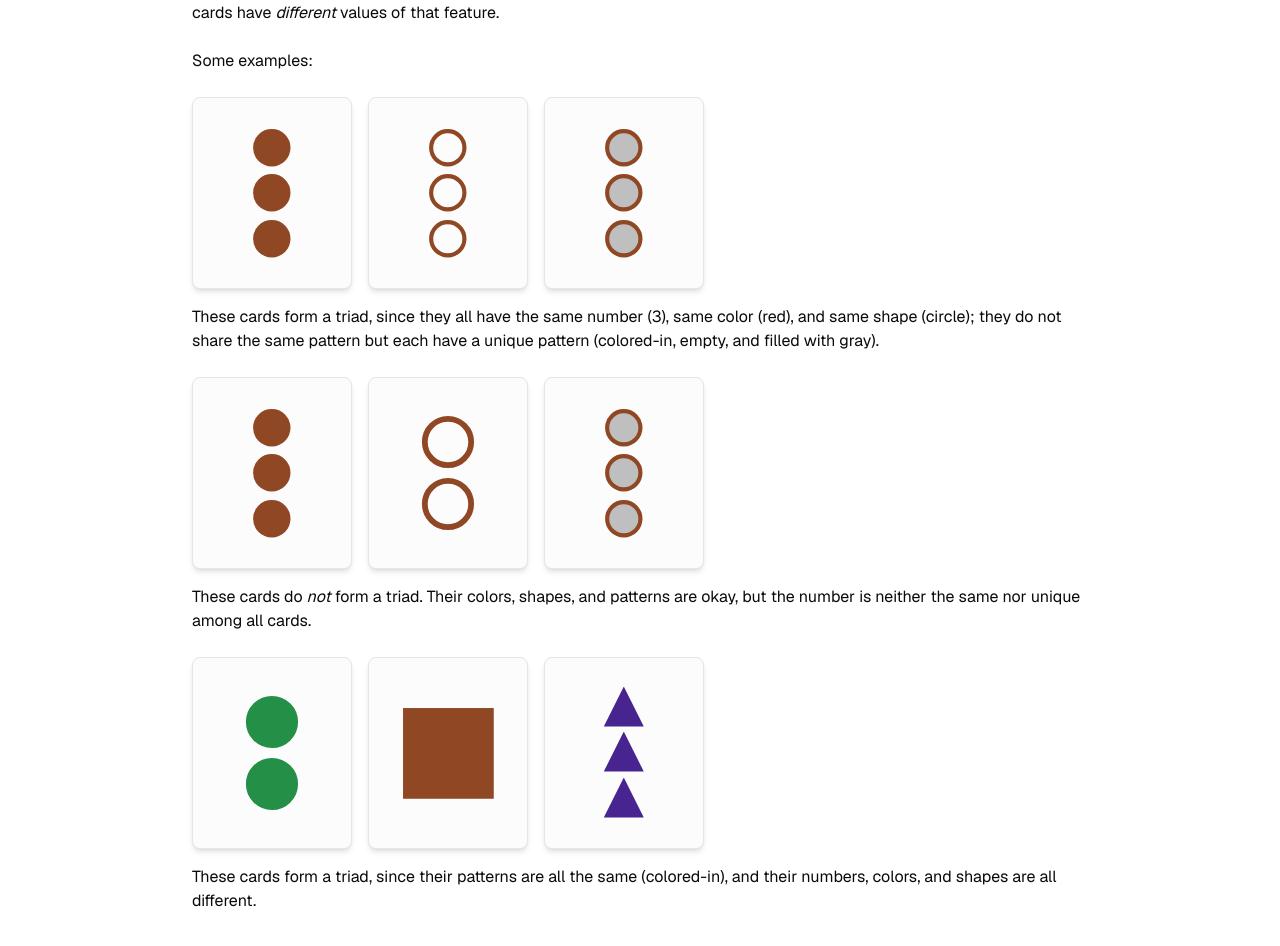
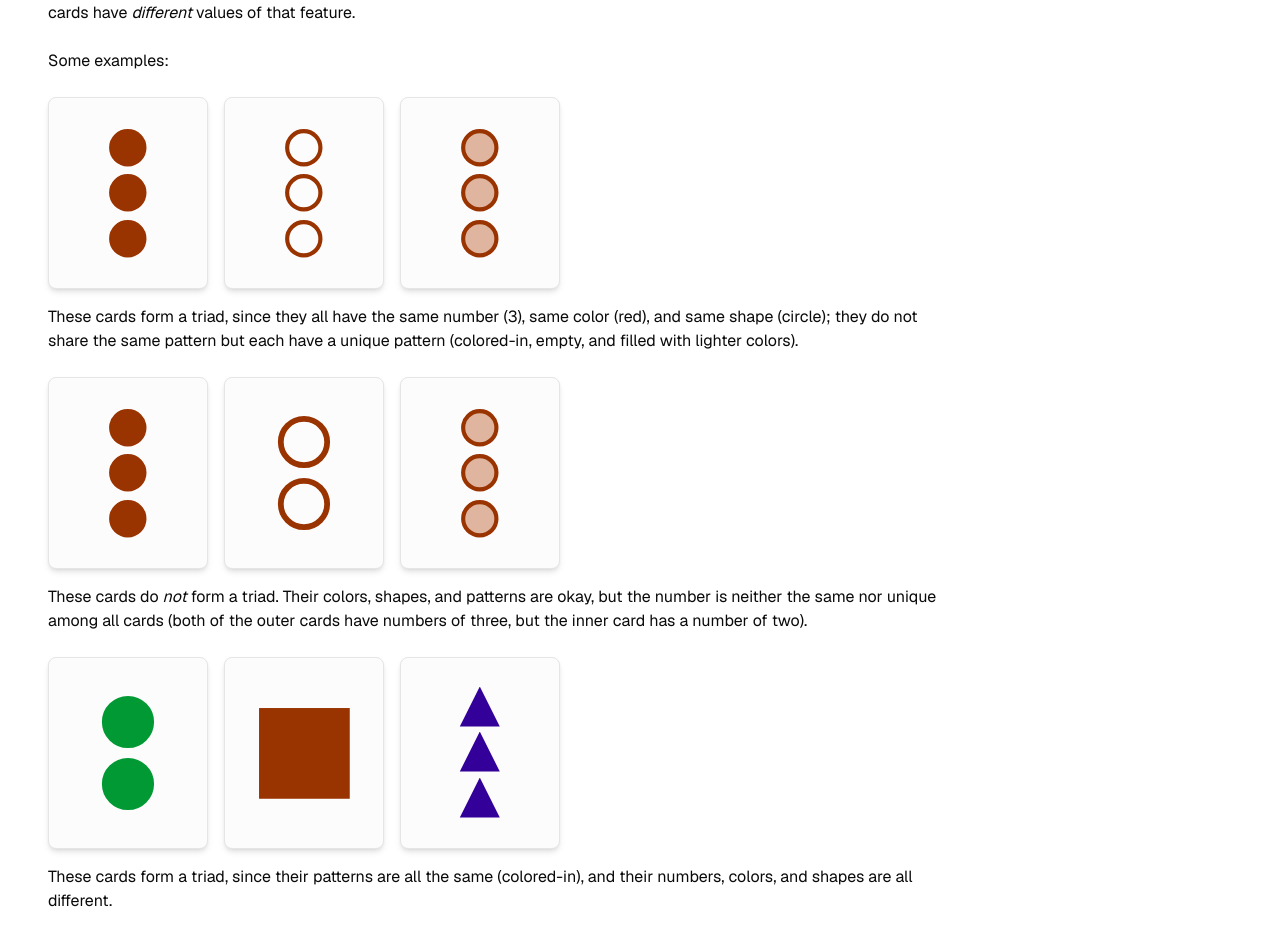
Before and after one commit to quevivasbien/triad-game, a Next.js app: page /learn in a window 1280 px wide. Shown: the part 340-1286 px from the top of the page. Built offline with nearby package versions, Linux system fonts and the light colour scheme.

Commit message:
formatting improvements/fixes

```diff
--- a/app/high-scores/page.tsx
+++ b/app/high-scores/page.tsx
@@ -85,7 +85,7 @@ export default function HighScoresPage() {
     }, [filterNoHints]);
 
     return (
-        <div className="flex flex-col gap-4 max-w-5xl">
+        <div className="flex flex-col gap-4 max-w-5xl mx-auto">
             <h1 className="text-xl sm:text-3xl">High Scores</h1>
             <label className="flex flex-row gap-2">
                 <input type="checkbox" checked={filterNoHints} onChange={() => setFilterNoHints(!filterNoHints)} />
--- a/app/layout.tsx
+++ b/app/layout.tsx
@@ -70,7 +70,7 @@ export default function RootLayout({
                   </div>
                 </div>
               </nav>
-              <div className="flex flex-col w-full py-4 px-6 sm:p-8 md:p-12 items-center">
+              <div className="w-full py-4 px-6 sm:p-8 md:p-12">
                 {children}
               </div>
             </div>
--- a/app/learn/page.tsx
+++ b/app/learn/page.tsx
@@ -1,6 +1,25 @@
+// "use client";
+
 import CardView from "@/components/card-view";
+// import { Card } from "@/lib/cards";
+// import { sample } from "@/lib/utils";
+import { useState } from "react";
+
+// function getDemoCards() {
+//     const colors = sample(["red", "green", "blue"], 3);
+//     const shapes = sample(["circle", "triangle", "square"], 3);
+//     const patterns = sample(["solid", "muted", "outlined"], 3);
+//     const numbers = sample([1, 2, 3], 3);
+//     return Array.from({ length: 3 }).map((_, i) => ({
+//         color: colors[i],
+//         shape: shapes[i],
+//         pattern: patterns[i],
+//         number: numbers[i],
+//     })) as [Card, Card, Card];
+// }
 
 export default function LearnPage() {
+    // const [demoCards, setDemoCards] = useState(getDemoCards());
     return (
         <div className="flex-1 flex flex-col gap-6 max-w-4xl">
             <h1 className="text-xl sm:text-3xl">Learn to Play</h1>
@@ -20,20 +39,20 @@ export default function LearnPage() {
                 <div className="flex flex-row gap-4">
                     <CardView card={{ number: 3, color: "red", pattern: "solid", shape: "circle" }} />
                     <CardView card={{ number: 3, color: "red", pattern: "outlined", shape: "circle" }} />
-                    <CardView card={{ number: 3, color: "red", pattern: "striped", shape: "circle" }} />
+                    <CardView card={{ number: 3, color: "red", pattern: "muted", shape: "circle" }} />
                 </div>
                 <p className="text-sm sm:text-base">
-                    These cards form a triad, since they all have the same number (3), same color (red), and same shape (circle); they do not share the same pattern but each have a unique pattern (colored-in, empty, and filled with gray).
+                    These cards form a triad, since they all have the same number (3), same color (red), and same shape (circle); they do not share the same pattern but each have a unique pattern (colored-in, empty, and filled with lighter colors).
                 </p>
             </div>
             <div className="flex flex-col gap-4">
                 <div className="flex flex-row gap-4">
                     <CardView card={{ number: 3, color: "red", pattern: "solid", shape: "circle" }} />
                     <CardView card={{ number: 2, color: "red", pattern: "outlined", shape: "circle" }} />
-                    <CardView card={{ number: 3, color: "red", pattern: "striped", shape: "circle" }} />
+                    <CardView card={{ number: 3, color: "red", pattern: "muted", shape: "circle" }} />
                 </div>
                 <p className="text-sm sm:text-base">
-                    These cards do <em>not</em> form a triad. Their colors, shapes, and patterns are okay, but the number is neither the same nor unique among all cards.
+                    These cards do <em>not</em> form a triad. Their colors, shapes, and patterns are okay, but the number is neither the same nor unique among all cards (both of the outer cards have numbers of three, but the inner card has a number of two).
                 </p>
             </div>
             <div className="flex flex-col gap-4">
@@ -46,6 +65,16 @@ export default function LearnPage() {
                     These cards form a triad, since their patterns are all the same (colored-in), and their numbers, colors, and shapes are all different.
                 </p>
             </div>
+            {/* <div className="flex flex-col gap-4">
+                <p className="text-sm sm:text-base">
+                    Try it out by checking whether these cards form a triad:
+                </p>
+                <div className="flex flex-row gap-4">
+                    <CardView card={demoCards[0]} />
+                    <CardView card={demoCards[1]} />
+                    <CardView card={demoCards[2]} />
+                </div>
+            </div> */}
         </div>
     )
 }
--- a/app/multiplayer/lobby/[host]/page.tsx
+++ b/app/multiplayer/lobby/[host]/page.tsx
@@ -23,16 +23,17 @@ function UserEntry(
         kickFn: (uid: string) => void
     }
 ) {
-    const kickButton = myUID === "host" && uid !== myUID ? (
+    console.log("UserEntry", uid, name, myUID, host);
+    const kickButton = myUID === host && uid !== myUID ? (
         <Button variant="secondary" onClick={() => kickFn(uid)}>Kick</Button>
     ) : null;
-    const presentIcon = uid === host ? <abbr title="Host"><Star /></abbr> : null;
+    const isHostIcon = uid === host ? <abbr title="Host"><Star /></abbr> : null;
     return (
         <div className="flex flex-row items-center justify-between gap-2 p-2">
             <div className="text-lg">{name}{uid === myUID ? " (you)" : ""}</div>
             <div className="flex flex-row items-center gap-2">
                 {kickButton}
-                {presentIcon}
+                {isHostIcon}
             </div>
         </div>
     );
@@ -322,7 +323,7 @@ export default function Page() {
     }
 
     return (
-        <div className="flex flex-col sm:max-w-3xl gap-8">
+        <div className="flex flex-col sm:max-w-3xl gap-8 mx-auto">
             <h1 className="text-3xl">Lobby</h1>
             {lobbyPassword ? <p>Password: {lobbyPassword}</p> : null}
             <div>
--- a/app/multiplayer/page.tsx
+++ b/app/multiplayer/page.tsx
@@ -285,7 +285,7 @@ export default function MultiplayerPage() {
     }
 
     return (
-        <div className="flex flex-col gap-8 sm:gap-16 w-full sm:max-w-3xl p-4">
+        <div className="flex flex-col gap-8 sm:gap-16 w-full sm:max-w-3xl p-4 mx-auto">
             <form className="flex flex-col sm:max-w-xl self-center gap-4 p-5 bg-card border rounded" onSubmit={createLobby}>
                 <h2 className="text-lg sm:text-2xl">Create a new lobby</h2>
                 <label className="flex flex-row flex-wrap justify-between items-center gap-x-4">
--- a/app/sign-in/page.tsx
+++ b/app/sign-in/page.tsx
@@ -16,7 +16,7 @@ export default function Login() {
   }
 
   return (
-    <div>
+    <div className="mx-auto">
       <Turnstile
         sitekey={sitekey}
         onVerify={onverify}
--- a/components/card-view.tsx
+++ b/components/card-view.tsx
@@ -7,13 +7,15 @@ const svgViewBox = `0 0 ${svgSize} ${svgSize}`;
 const svgStrokeWidth = 10;
 
 const hueBase = 20;
-const saturation = 60;
-const lightness = 35;
+const saturation = 100;
+const lightness = 30;
 
 const red = `hsl(${hueBase}, ${saturation}%, ${lightness}%)`;
-const green = `hsl(${hueBase + 120}, ${saturation}%, ${lightness}%)`;
-const blue = `hsl(${hueBase + 240}, ${saturation}%, ${lightness}%)`;
-const gray = `hsl(0, 0%, 75%)`;
+const mutedRed = `hsl(${hueBase}, ${Math.round(saturation / 2)}%, ${Math.round(lightness * 2.5)}%)`;
+const green = `hsl(${(hueBase + 120) % 360}, ${saturation}%, ${lightness}%)`;
+const mutedGreen = `hsl(${(hueBase + 120) % 360}, ${Math.round(saturation / 2)}%, ${Math.round(lightness * 2.5)}%)`;
+const blue = `hsl(${(hueBase + 240) % 360}, ${saturation}%, ${lightness}%)`;
+const mutedBlue = `hsl(${(hueBase + 240) % 360}, ${Math.round(saturation / 2)}%, ${Math.round(lightness * 2.5)}%)`;
 
 function Circle({ color, fillColor }: { color: string, fillColor: string }) {
     const svgProps = {
@@ -29,7 +31,7 @@ function Circle({ color, fillColor }: { color: string, fillColor: string }) {
 
 function Triangle({ color, fillColor }: { color: string, fillColor: string }) {
     const svgProps = {
-        points: `${svgSize / 2},${svgStrokeWidth} ${svgSize-svgStrokeWidth},${svgSize-svgStrokeWidth} ${svgStrokeWidth},${svgSize-svgStrokeWidth}`,
+        points: `${svgSize / 2},${svgStrokeWidth} ${svgSize - svgStrokeWidth},${svgSize - svgStrokeWidth} ${svgStrokeWidth},${svgSize - svgStrokeWidth}`,
         stroke: color,
         fill: fillColor,
         strokeWidth: svgStrokeWidth,
@@ -53,7 +55,7 @@ function Square({ color, fillColor }: { color: string, fillColor: string }) {
 export default function CardView({ card, selected = false }: { card: Card, selected?: boolean }) {
     const className = `flex items-center justify-center bg-card border rounded-lg w-20 h-24 sm:w-40 sm:h-48 p-4 ${selected ? "border-accent shadow-lg shadow-accent/80" : "shadow-md"}`;
 
-    let color;
+    let color: string;
     switch (card.color) {
         case "red":
             color = red;
@@ -66,20 +68,30 @@ export default function CardView({ card, selected = false }: { card: Card, selec
             break;
     }
 
-    let fillColor;
+    let fillColor: string;
     switch (card.pattern) {
         case "solid":
             fillColor = color;
             break;
-        case "striped":
-            fillColor = gray;
+        case "muted":
+            switch (card.color) {
+                case "red":
+                    fillColor = mutedRed;
+                    break;
+                case "green":
+                    fillColor = mutedGreen;
+                    break;
+                case "blue":
+                    fillColor = mutedBlue;
+                    break;
+            }
             break;
         case "outlined":
             fillColor = "none";
             break;
     }
 
-    let shape;
+    let shape: JSX.Element;
     switch (card.shape) {
         case "circle":
             shape = <Circle color={color} fillColor={fillColor} />;
--- a/components/multiplayer-game.tsx
+++ b/components/multiplayer-game.tsx
@@ -1,14 +1,11 @@
 "use client";
 
-import { Card, Table } from "@/lib/cards";
+import { Table } from "@/lib/cards";
 import { useEffect, useState } from "react";
-import TableView from "./table-view";
 import { MultiplayerAction, Opponents } from "@/lib/types";
 import { secondsToTimeString } from "@/utils/utils";
-import { useRouter } from "next/navigation";
 import MultiplayerTableView from "./multiplayer-table-view";
 import { Button } from "./ui/button";
-import { createClient } from "@/utils/supabase/client";
 
 
 function TimeDisplay({ time }: { time: number }) {
--- a/lib/utils.ts
+++ b/lib/utils.ts
@@ -4,6 +4,33 @@ import { twMerge } from "tailwind-merge";
 
 export function cn(...inputs: ClassValue[]) {
   return twMerge(clsx(inputs));
+}
+
+/**
+ * Computes the Cartesian product of the given arrays.
+ * @param args The arrays to take the product of.
+ * @returns An array of arrays, where each inner array is an element of the Cartesian product.
+ * @example
+ * product([1, 2], ['a', 'b']) // [[1, 'a'], [1, 'b'], [2, 'a'], [2, 'b']]
+ */
+export function product(...args: any[][]): any[][] {
+  return args.reduce((a, b) => a.flatMap((d: any) => b.map((e: any) => [d, e].flat())));
+}
+
+/**
+ * Randomly samples n elements from the given array, with replacement.
+ * @param arr The array to sample from.
+ * @param n The number of elements to sample.
+ * @returns An array of n elements, randomly sampled from the input array.
+ * @example
+ * sample([1, 2, 3], 2) // [1, 3]
+ */
+export function sample<T>(arr: T[], n: number) {
+  const out: T[] = [];
+  for (let i = 0; i < n; i++) {
+    out.push(arr[Math.floor(Math.random() * arr.length)]);
+  }
+  return out;
 }
 
 export function getRotations(n: number) {
```
Also changed, not shown: lib/cards.ts (+4 -13 lines).
